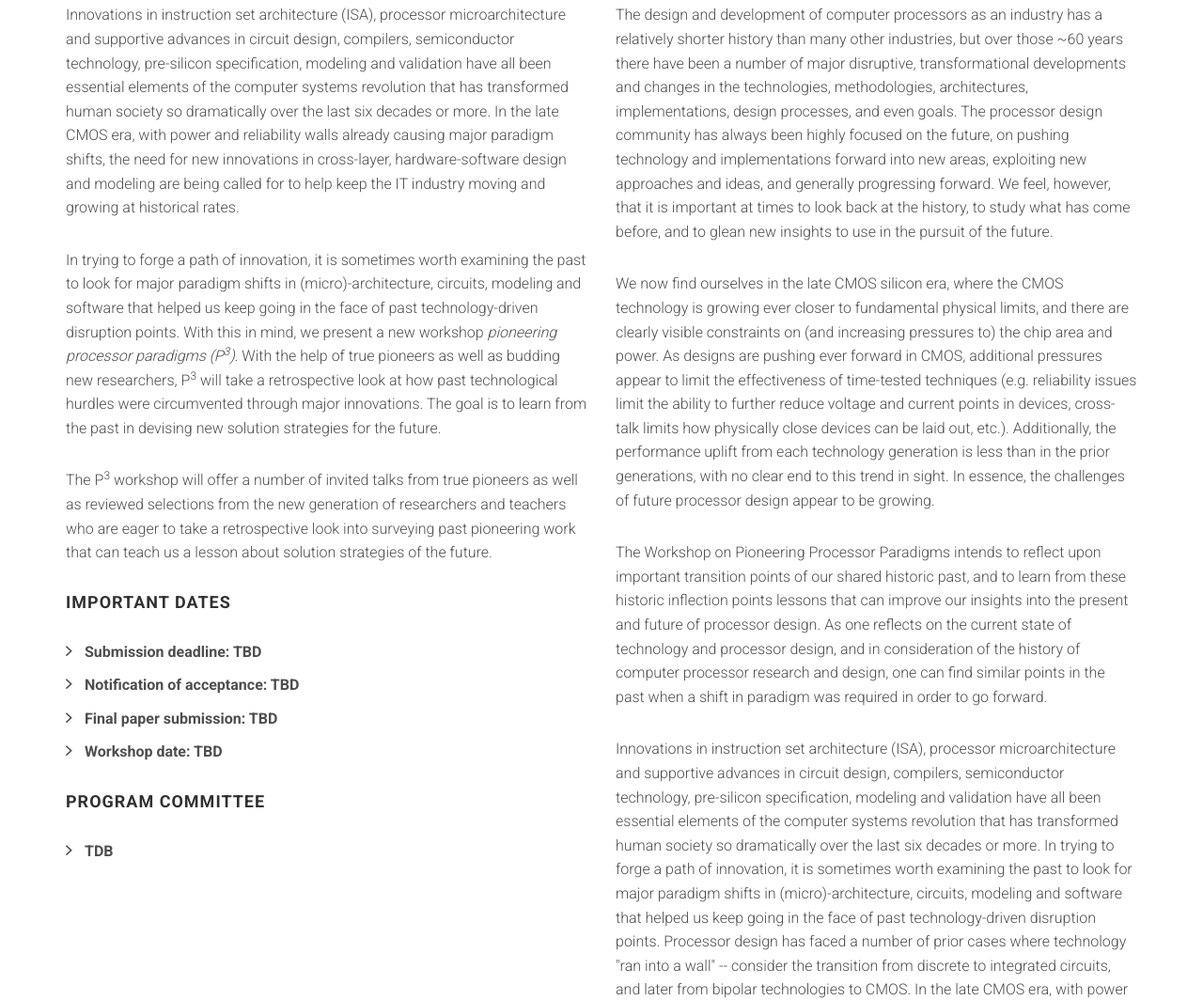
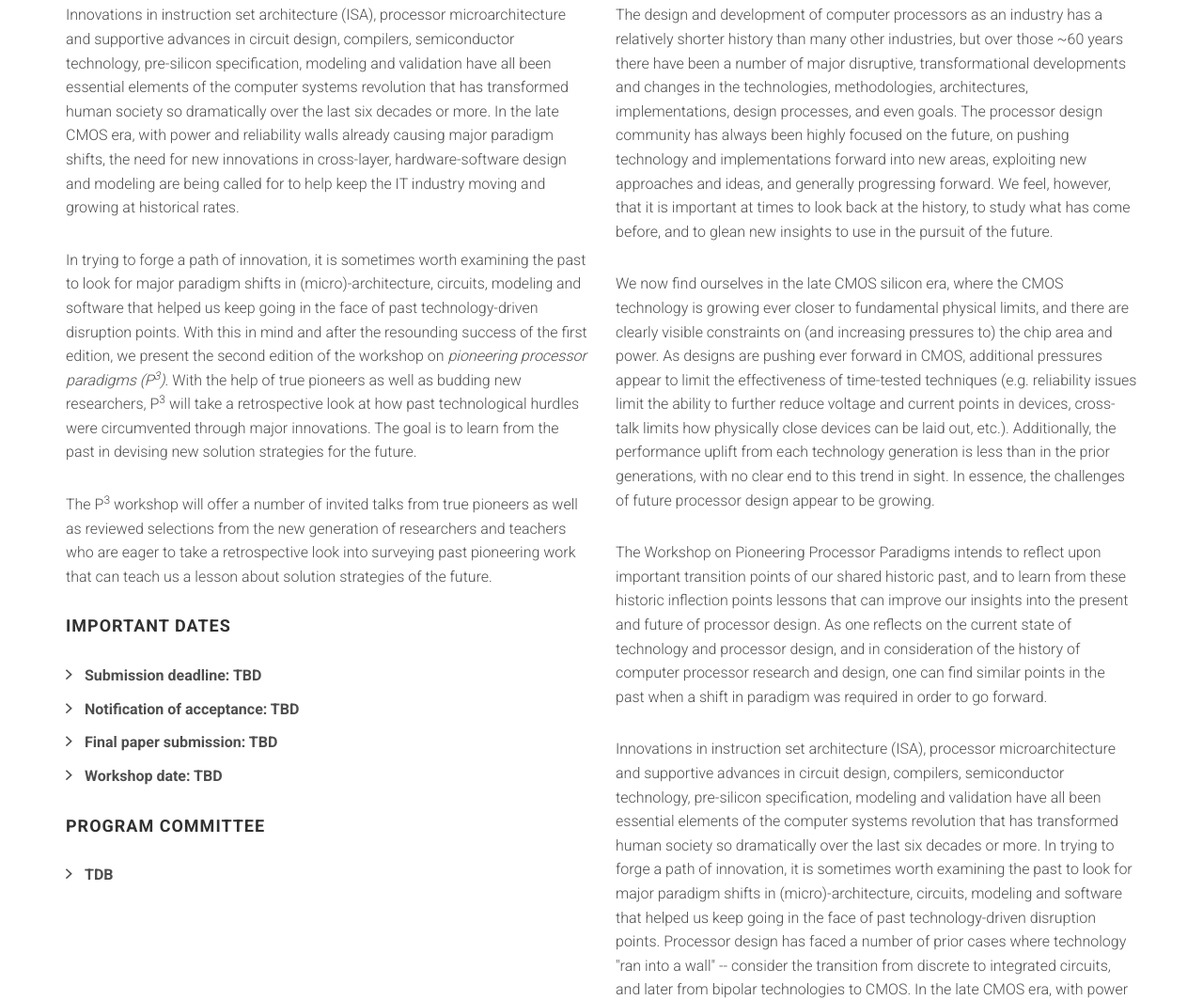
Before and after one commit to rbertran/rbertran.github.io, a website: page index.html in a window 1280 px wide. Shown: the part 938-2002 px from the top of the page at 94% size. Drawn offline with Linux system fonts and the light colour scheme; files whose address does not match are found by name.

Commit message:
Update description

```diff
--- a/index.html
+++ b/index.html
@@ -89,7 +89,8 @@
                     a path of innovation, it is sometimes worth examining the past to look for
                     major paradigm shifts in (micro)-architecture, circuits, modeling and software
                     that helped us keep going in the face of past technology-driven disruption
-                    points. With this in mind, we present a new workshop <i>pioneering processor paradigms (P<sup>3</sup>)</i>.
+                    points. With this in mind and after the resounding success of the first edition,
+                    we present the second edition of the workshop on <i>pioneering processor paradigms (P<sup>3</sup>)</i>.
                     With the help of true pioneers as well as budding new researchers, P<sup>3</sup> will take
                     a retrospective look at how past technological hurdles were circumvented
                     through major innovations. The goal is to learn from the past in devising
```
